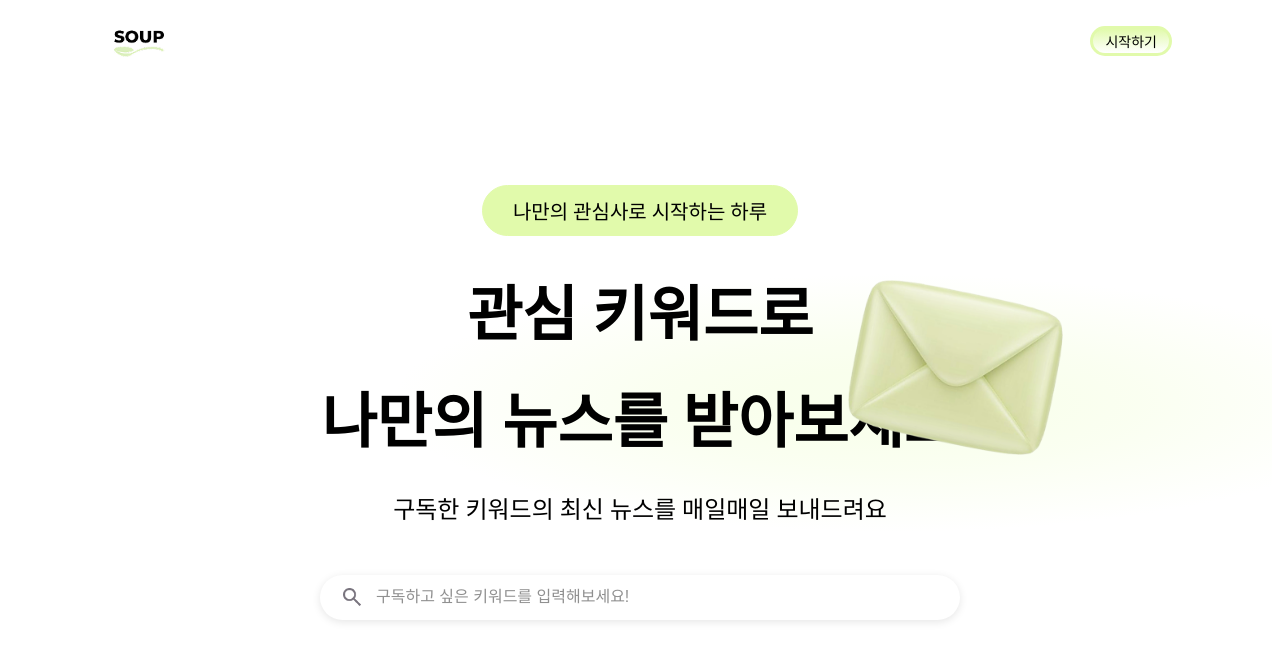
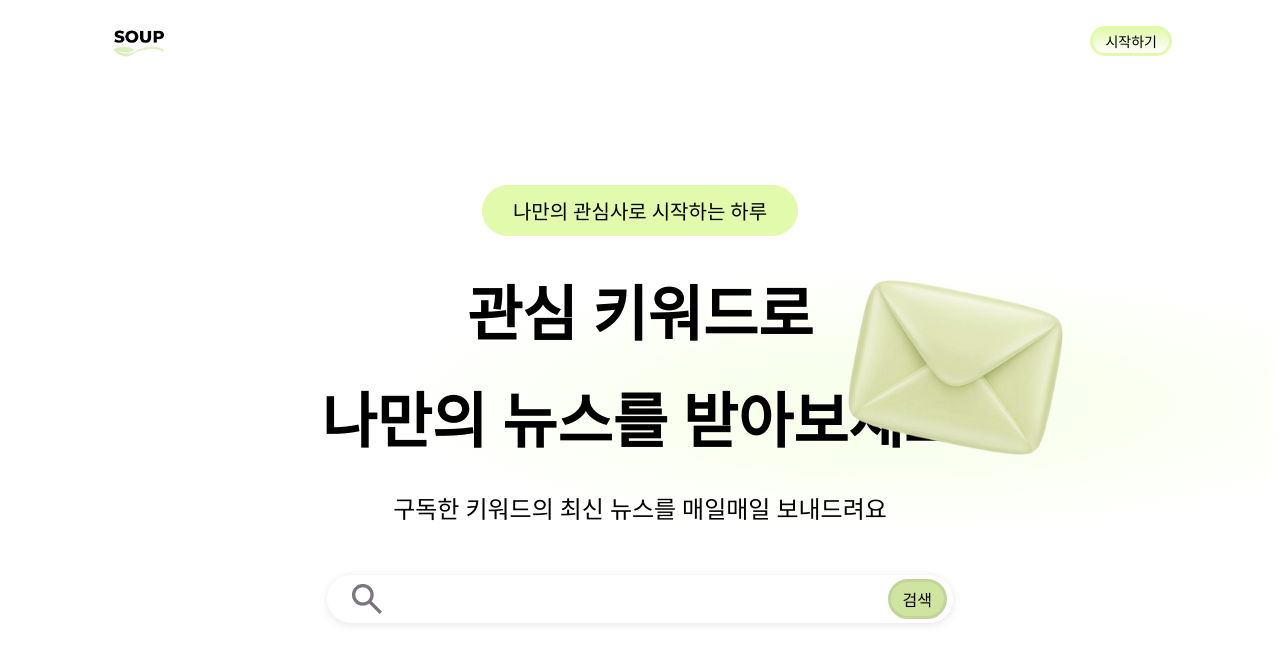
Before and after one commit to pal-lang-gwi/soup-frontend_v2, a React (Vite) app: page / in a window 1280 px wide. Shown: the top 664 px of the page. Built offline with nearby package versions, Linux system fonts and the light colour scheme; no server answers.

Commit message:
feat: Input 이벤트 추가

```diff
--- a/src/shared/ui/Input/Input.module.scss
+++ b/src/shared/ui/Input/Input.module.scss
@@ -1,29 +1,25 @@
-.input {
+.inputContainer {
+  display: flex;
+  justify-content: center;
+  margin: 20px 0;
+}
+
+.inputWrapper {
   display: flex;
   align-items: center;
   width: 600px;
-  height: 45px;
+  height: 48px;
   border-radius: 50px;
   background-color: var(--color-white);
   box-shadow: 0 2px 8px rgba(0, 0, 0, 0.1);
-  padding: 0 20px;
+  padding: 0 6px 0 20px;
   gap: 10px;
-  margin: 20px auto;
-}
-
-.searchIcon {
-  width: 24px;
-  height: 24px;
 }
 
 .textInput {
+  flex: 1;
   border: none;
   outline: none;
   font-size: 16px;
-  color: #333;
-  flex: 1;
-
-  &::placeholder {
-    color: var(--color-light-grey);
-  }
+  background: transparent;
 }
--- a/src/shared/ui/Input/Input.tsx
+++ b/src/shared/ui/Input/Input.tsx
@@ -1,11 +1,41 @@
-import styles from '@/shared/ui/Input/Input.module.scss'
+import styles from './Input.module.scss'
 import searchIcon from '@/shared/assets/search_icon.png'
+import { useState, type ChangeEvent } from 'react'
+import { Button } from '@/shared/ui/Button/Button'
 
-export const Input = () => {
+interface InputProps {
+  onSubmit?: (value: string) => void;
+  placeholder?: string;
+}
+
+export const Input = ({ onSubmit, placeholder }: InputProps) => {
+  const [value, setValue] = useState('')
+
+  const handleAction = () => {
+    if (value.trim()) {
+      onSubmit?.(value);
+      setValue('');
+    } else {
+      alert('구독할 키워드를 입력해주세요.');
+    }
+  }
+
   return (
-    <div className={styles.input}>
-      <img src={searchIcon} alt='검색' className={styles.searchIcon} />
-      <input type='text' className={styles.textInput} placeholder='구독하고 싶은 키워드를 입력해보세요!'/>
+    <div className={styles.inputContainer}>
+      <div className={styles.inputWrapper}>
+        <img src={searchIcon} alt='검색' className={styles.searchIcon} />
+        <input
+          type='text'
+          className={styles.textInput}
+          placeholder={placeholder}
+          value={value}
+          onChange={(e: ChangeEvent<HTMLInputElement>) => setValue(e.target.value)}
+          onKeyDown={(e) => {
+            if (e.key === 'Enter') handleAction();
+          }}
+        />
+        <Button onClick={handleAction} size='s' typeStyle='type3'>검색</Button>
+      </div>
     </div>
   )
 }
```
